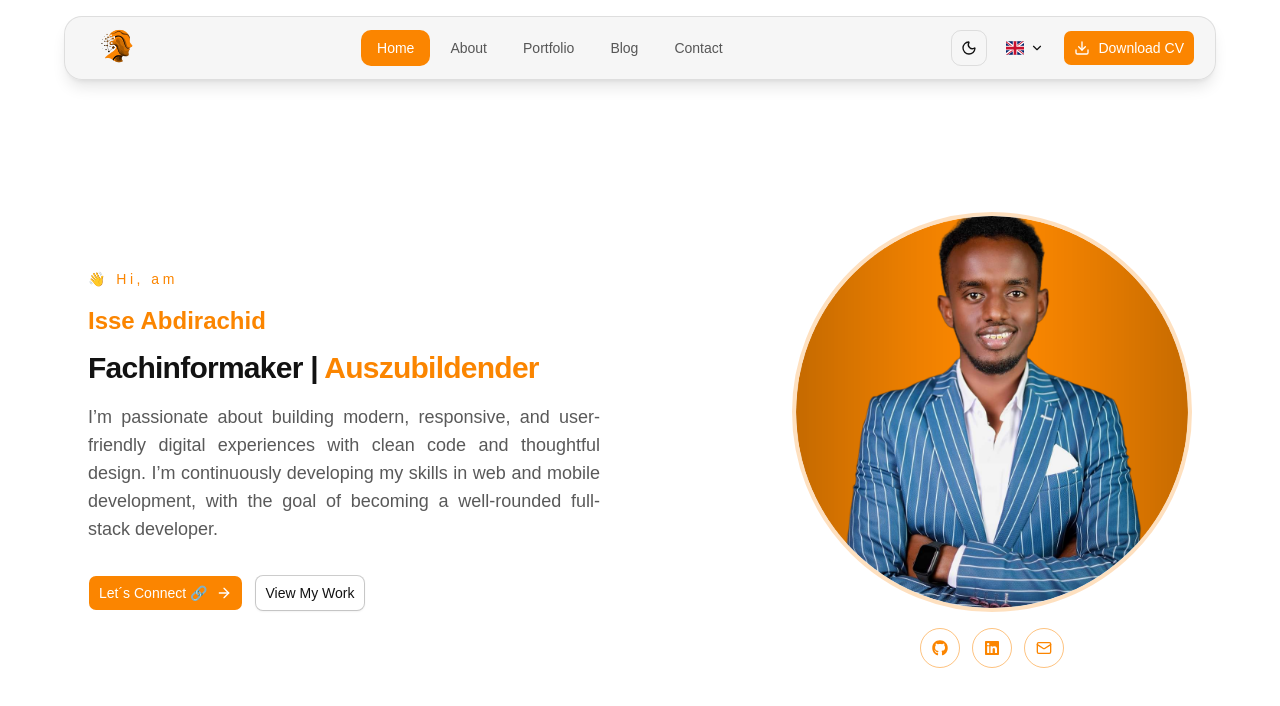
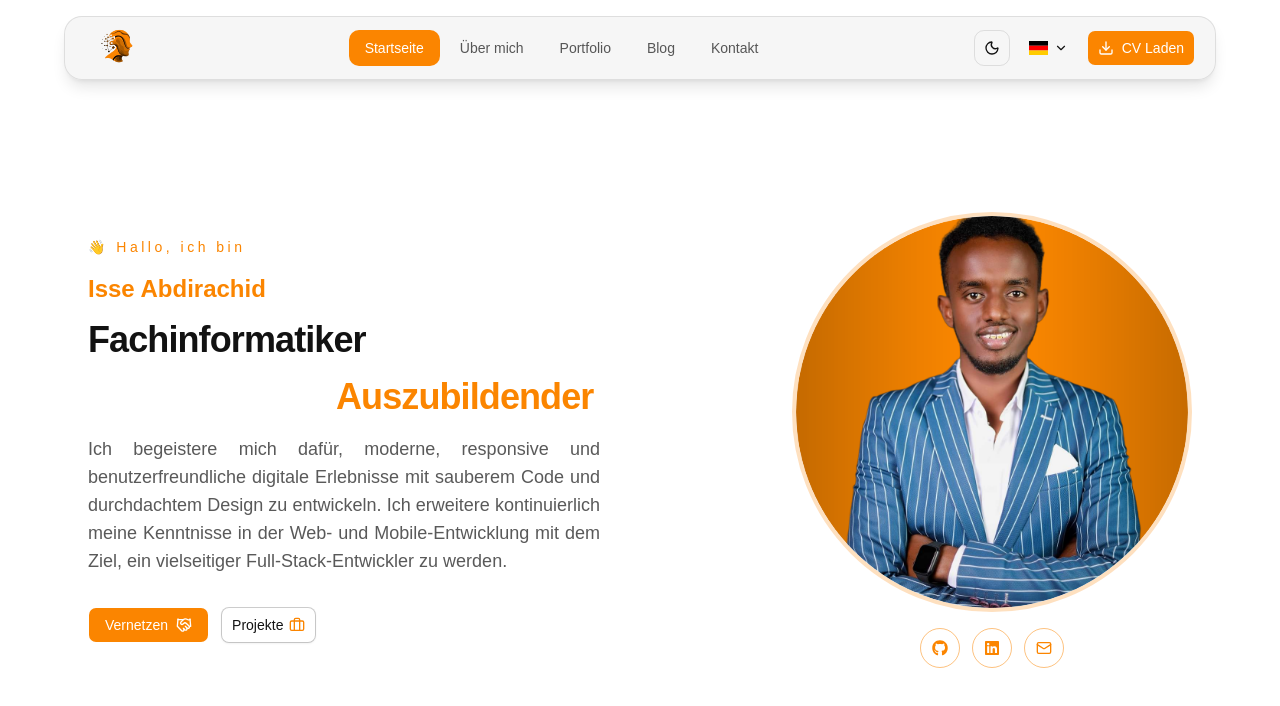
Before and after one commit to isseabdirachid/My-Portfolio, a React (Vite) app: page / in a window 1280 px wide. Shown: the top 706 px of the page. Built offline with nearby package versions, Linux system fonts and the light colour scheme.

Commit message:
feat: enhance hero section with animations, icons, and translations

```diff
--- a/src/components/CVDialog.tsx
+++ b/src/components/CVDialog.tsx
@@ -1,5 +1,6 @@
 import { FileText, ShieldAlert } from "lucide-react";
 import { useNavigate } from "react-router-dom";
+import { useTranslation } from "react-i18next";
 
 import { Button } from "@/components/ui/button";
 import {
@@ -19,6 +20,7 @@ interface CVDialogProps {
 
 function CVDialog({ open, onOpenChange }: CVDialogProps) {
     const navigate = useNavigate();
+    const { t } = useTranslation();
 
     const handleContact = () => {
         onOpenChange(false);
@@ -45,11 +47,11 @@ function CVDialog({ open, onOpenChange }: CVDialogProps) {
                     </div>
 
                     <DialogTitle className="text-xl">
-                        CV Request
+                        {t("cv.title")}
                     </DialogTitle>
 
                     <DialogDescription className="text-secondary-custom/70">
-                        My CV is shared privately. Please email me to request a copy.
+                        {t("cv.description")}
                     </DialogDescription>
                 </DialogHeader>
 
@@ -59,13 +61,11 @@ function CVDialog({ open, onOpenChange }: CVDialogProps) {
 
                         <div>
                             <h3 className="font-medium">
-                                Thank You for Your Interest
+                                {t("cv.interestTitle")}
                             </h3>
 
                             <p className="mt-1 text-sm opacity-70">
-                                For privacy and data protection, CV requests are
-                                handled personally. Send me a short email, and
-                                I’ll be happy to share my CV with you directly.
+                                {t("cv.privacyMessage")}
                             </p>
                         </div>
                     </div>
@@ -77,7 +77,7 @@ function CVDialog({ open, onOpenChange }: CVDialogProps) {
                         onClick={handleContact}
                         className="w-full bg-primary-custom text-white hover:bg-primary-custom/90 sm:w-auto"
                     >
-                        Contact Me
+                        {t("cv.contact")}
                     </Button>
 
                     <Button
@@ -86,7 +86,7 @@ function CVDialog({ open, onOpenChange }: CVDialogProps) {
                         onClick={() => onOpenChange(false)}
                         className="w-full sm:w-auto"
                     >
-                        Cancel
+                        {t("cv.cancel")}
                     </Button>
                 </DialogFooter>
             </DialogContent>
--- a/src/components/Hero/HeroActions.tsx
+++ b/src/components/Hero/HeroActions.tsx
@@ -1,18 +1,21 @@
-import { ArrowRight } from "lucide-react";
+import {  Briefcase,  Handshake} from "lucide-react";
 import { Link } from "react-router-dom";
+import { useTranslation } from "react-i18next";
 
 import { Button } from "@/components/ui/button";
 
 function HeroActions() {
+    const { t } = useTranslation();
+
     return (
         <div className="mt-8 flex flex-wrap items-center gap-3">
             <Button
                 asChild
-                className="P-2 gap-2 bg-primary-custom text-white hover:bg-primary-custom/90"
+                className="p-4 gap-2 bg-primary-custom text-white hover:bg-primary-custom/90"
             >
                 <Link to="/contact">
-                    Let´s Connect 🔗
-                    <ArrowRight/>
+                    {t("hero.connect")}
+                    <Handshake className="size-4" />
                 </Link>
             </Button>
 
@@ -22,7 +25,8 @@ function HeroActions() {
                 className="border-secondary-custom/20 text-secondary-custom hover:bg-secondary-custom/5"
             >
                 <Link to="/portfolio">
-                    View My Work
+                    {t("hero.viewWork")}
+                    <Briefcase className="w-6 h-6 text-primary-custom" />
                 </Link>
             </Button>
         </div>
--- a/src/components/Hero/HeroContent.tsx
+++ b/src/components/Hero/HeroContent.tsx
@@ -1,22 +1,32 @@
+import { useTranslation } from "react-i18next";
+
+import "@/styles/hero.css";
+
 function HeroContent() {
+    const { t } = useTranslation();
+
     return (
         <div className="max-w-2xl">
-            <p className="mb-4 text-sm font-medium  tracking-[0.25em] text-primary-custom">
-                👋 Hi, am
+            <p className="mb-4 text-sm font-medium tracking-[0.25em] text-primary-custom">
+                👋 {t("hero.greeting")}
             </p>
 
             <h2 className="font-poppins mt-3 text-ml font-semibold text-primary-custom sm:text-2xl">
-                Isse Abdirachid
+                {t("hero.name")}
             </h2>
-            <h1 className="mt-3 text-6xl font-bold leading-tight tracking-tight text-secondary-custom sm:text-6xl lg:text-3xl">
-                Fachinformaker | <span className="text-primary-custom">Auszubildender</span>
+
+
+            <h1 className="hero-title-right mt-3 text-6xl font-bold leading-tight tracking-tight text-secondary-custom sm:text-6xl lg:text-4xl">
+                {t("hero.profession")}
             </h1>
+
+
+            <h1 className="hero-title-left mt-3 ml-62 text-6xl font-bold leading-tight tracking-tight text-primary-custom sm:text-6xl lg:text-4xl">
+                {t("hero.position")}
+            </h1>
+
             <p className="mt-4 max-w-xl text-justify text-base leading-7 text-secondary-custom/70 sm:text-lg">
-                I’m passionate about building modern, responsive, and
-                user-friendly digital experiences with clean code and thoughtful
-                design. I’m continuously developing my skills in web and
-                mobile development, with the goal of becoming a well-rounded
-                full-stack developer.
+                {t("hero.description")}
             </p>
         </div>
     );
--- a/src/components/LanguageSwitcher.tsx
+++ b/src/components/LanguageSwitcher.tsx
@@ -6,14 +6,14 @@ import { Button } from "@/components/ui/button";
 
 const languages = [
     {
+        code: "de",
+        name: "Deutsch",
+        flag: "de",
+    },
+    {
         code: "en",
         name: "English",
         flag: "gb",
-    },
-    {
-        code: "de",
-        name: "Deutsch",
-        flag: "de",
     },
 ] as const;
 
@@ -27,7 +27,7 @@ function LanguageSwitcher() {
         ) ?? languages[0];
 
     const changeLanguage = (language: "en" | "de") => {
-        i18n.changeLanguage(language);
+        void i18n.changeLanguage(language);
         setOpen(false);
     };
 
--- a/src/components/Navbar.tsx
+++ b/src/components/Navbar.tsx
@@ -1,6 +1,7 @@
 import { Download } from "lucide-react";
 import { useState } from "react";
 import { NavLink } from "react-router-dom";
+import { useTranslation } from "react-i18next";
 
 import logo from "@/assets/images/logo.png";
 
@@ -11,15 +12,16 @@ import MobileNav from "@/components/MobileNav";
 import ModeToggle from "@/components/ModeToggle";
 
 const navItems = [
-    { label: "Home", to: "/" },
-    { label: "About", to: "/about" },
-    { label: "Portfolio", to: "/portfolio" },
-    { label: "Blog", to: "/blog" },
-    { label: "Contact", to: "/contact" },
-];
+    { key: "home", to: "/" },
+    { key: "about", to: "/about" },
+    { key: "portfolio", to: "/portfolio" },
+    { key: "blog", to: "/blog" },
+    { key: "contact", to: "/contact" },
+] as const;
 
 function Navbar() {
     const [cvOpen, setCvOpen] = useState(false);
+    const { t } = useTranslation();
 
     return (
         <>
@@ -53,7 +55,7 @@ function Navbar() {
                                     }`
                                 }
                             >
-                                {item.label}
+                                {t(`navbar.${item.key}`)}
                             </NavLink>
                         ))}
                     </div>
@@ -83,7 +85,7 @@ function Navbar() {
                             className="hidden gap-2 bg-primary-custom text-white hover:bg-primary-custom/90 sm:flex"
                         >
                             <Download className="size-4" />
-                            Download CV
+                            {t("navbar.downloadCv")}
                         </Button>
                     </div>
                 </div>
--- a/src/i18n/index.ts
+++ b/src/i18n/index.ts
@@ -4,9 +4,7 @@ import { initReactI18next } from "react-i18next";
 import en from "./locales/en.json";
 import de from "./locales/de.json";
 
-void i18n
-.use(initReactI18next)
-.init({
+void i18n.use(initReactI18next).init({
     resources: {
         en: {
             translation: en,
@@ -15,11 +13,11 @@ void i18n
             translation: de,
         },
     },
-
-    lng: "en",
+    lng: "de",
     fallbackLng: "en",
-
     interpolation: {
         escapeValue: false,
     },
 });
+
+export default i18n;
--- a/src/i18n/locales/de.json
+++ b/src/i18n/locales/de.json
@@ -5,6 +5,24 @@
         "portfolio": "Portfolio",
         "blog": "Blog",
         "contact": "Kontakt",
-        "downloadCv": "Lebenslauf herunterladen"
+        "downloadCv": "CV Laden"
+    },
+    "hero": {
+        "greeting": "Hallo, ich bin",
+        "name": "Isse Abdirachid",
+        "profession": "Fachinformatiker",
+        "position": "Auszubildender",
+        "description": "Ich begeistere mich dafür, moderne, responsive und benutzerfreundliche digitale Erlebnisse mit sauberem Code und durchdachtem Design zu entwickeln. Ich erweitere kontinuierlich meine Kenntnisse in der Web- und Mobile-Entwicklung mit dem Ziel, ein vielseitiger Full-Stack-Entwickler zu werden.",
+        "connect": "Vernetzen",
+        "viewWork": "Projekte"
+    },
+
+    "cv": {
+        "title": "Lebenslauf anfordern",
+        "description": "Mein Lebenslauf wird privat geteilt. Bitte kontaktieren Sie mich per E-Mail um eine Kopie anzufordern.",
+        "interestTitle": "Vielen Dank für Ihr Interesse",
+        "privacyMessage": "Aus Datenschutzgründen werden Anfragen zu meinem Lebenslauf persönlich bearbeitet. Senden Sie mir eine kurze E-Mail und ich teile meinen Lebenslauf gerne direkt mit Ihnen.",
+        "contact": "Kontakt ",
+        "cancel": "Abbrechen"
     }
 }
--- a/src/i18n/locales/en.json
+++ b/src/i18n/locales/en.json
@@ -6,5 +6,23 @@
         "blog": "Blog",
         "contact": "Contact",
         "downloadCv": "Download CV"
+    },
+    "hero": {
+        "greeting": "Hi, I am",
+        "name": "Isse Abdirachid",
+        "profession": "IT Specialist",
+        "position": "Apprentice",
+        "description": "I’m passionate about building modern, responsive, and user-friendly digital experiences with clean code and thoughtful design. I’m continuously developing my skills in web and mobile development, with the goal of becoming a well-rounded full-stack developer.",
+        "connect": "Let's Connect",
+        "viewWork": "View My Work"
+    },
+
+    "cv": {
+        "title": "CV Request",
+        "description": "My CV is shared privately. Please email me to request a copy.",
+        "interestTitle": "Thank You for Your Interest",
+        "privacyMessage": "For privacy and data protection, CV requests are handled personally. Send me a short email and I’ll be happy to share my CV with you directly.",
+        "contact": "Contact Me",
+        "cancel": "Cancel"
     }
 }
--- /dev/null
+++ b/src/styles/hero.css
@@ -0,0 +1,31 @@
+@keyframes slideFromRight {
+	0% {
+		opacity: 0;
+		transform: translateX(120px);
+	}
+
+	100% {
+		opacity: 1;
+		transform: translateX(0);
+	}
+}
+
+@keyframes slideFromLeft {
+	0% {
+		opacity: 0;
+		transform: translateX(-120px);
+	}
+
+	100% {
+		opacity: 1;
+		transform: translateX(0);
+	}
+}
+
+.hero-title-right {
+	animation: slideFromRight 1s ease-out forwards;
+}
+
+.hero-title-left {
+	animation: slideFromLeft 1s ease-out forwards;
+}
```
